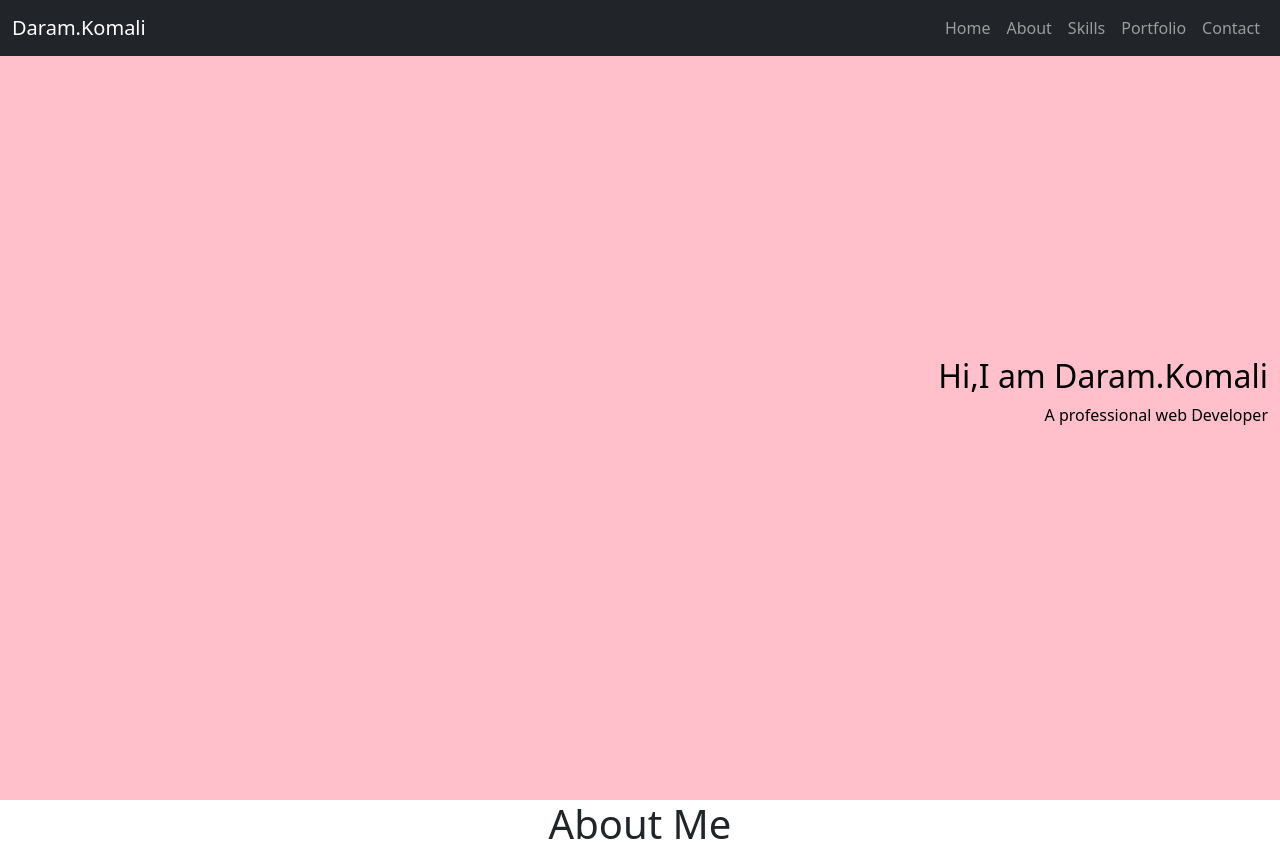
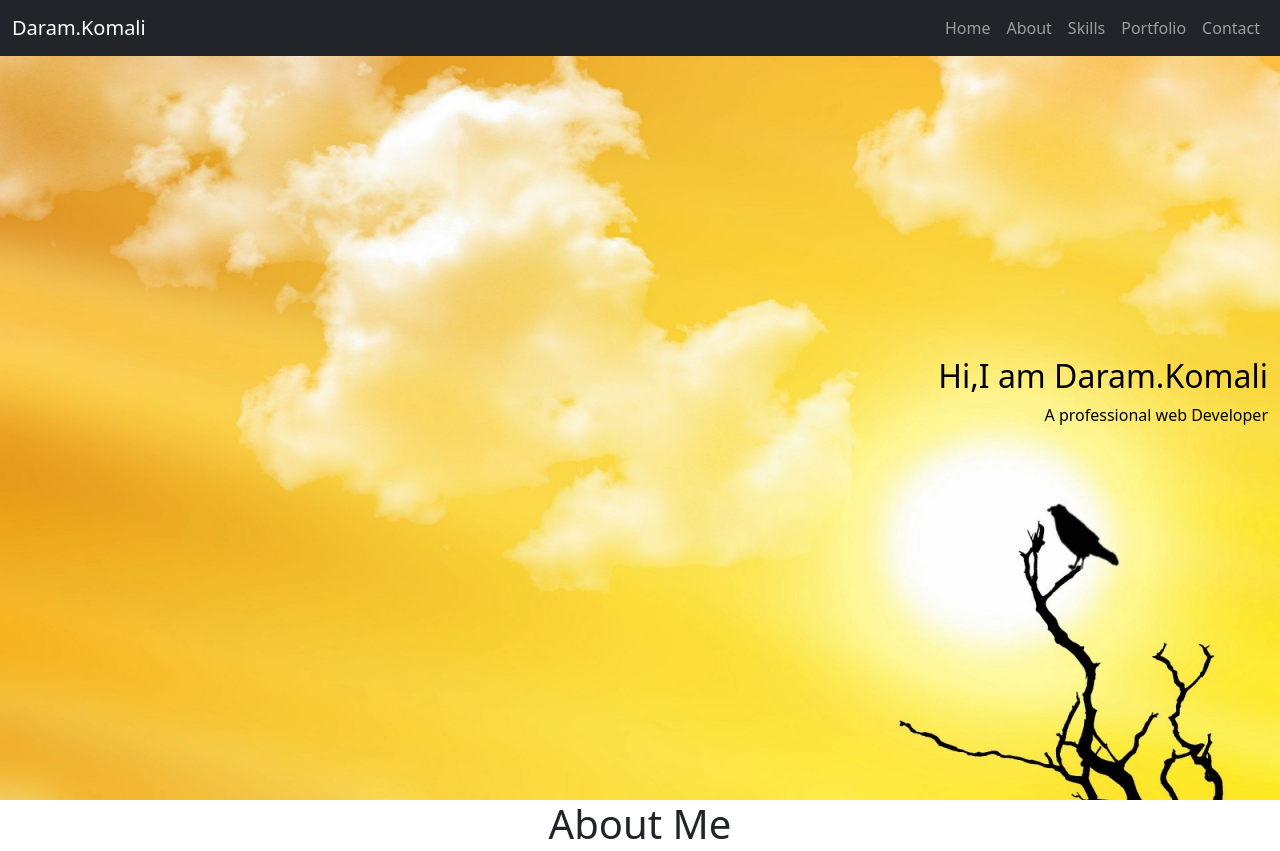
Before and after one commit to komalinaidu17/fed-project, a plain HTML site: page index.html in a window 1280 px wide. Shown: the top 851 px of the page. Drawn offline with nearby package versions, Linux system fonts and the light colour scheme.

Commit message:
Update style.css

```diff
--- a/css/style.css
+++ b/css/style.css
@@ -1,6 +1,7 @@
 .bannerBgImage{
     height: 100vh;
-    background:pink;
+    background-color:pink;
+    background-image:url("picture.jpg");
     background-size: cover;
     position: relative;
 }
```
